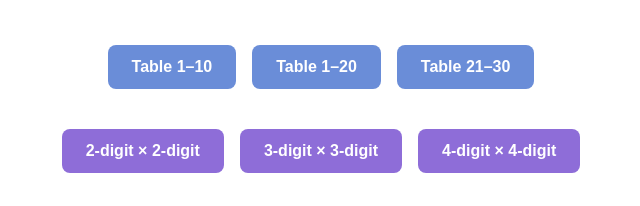
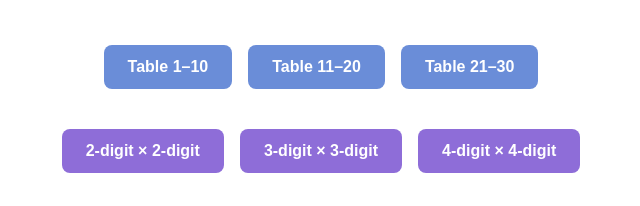
Before and after one commit to AlokKumar447/Multiplication-game, a plain HTML site: page index.html in a window 1280 px wide. Shown: the part 361-567 px from the top of the page, 319-959 px from the left. Drawn offline with Linux system fonts and the light colour scheme.

Commit message:
Update index.html

```diff
--- a/index.html
+++ b/index.html
@@ -15,7 +15,7 @@
       <h2>Choose an option:</h2>
       <div class="button-group">
         <button class="btn table-btn" onclick="startTable(1, 10)">Table 1–10</button>
-        <button class="btn table-btn" onclick="startTable(1, 20)">Table 1–20</button>
+        <button class="btn table-btn" onclick="startTable(11, 20)">Table 11–20</button>
         <button class="btn table-btn" onclick="startTable(21, 30)">Table 21–30</button>
       </div>
       <div class="button-group">
```
